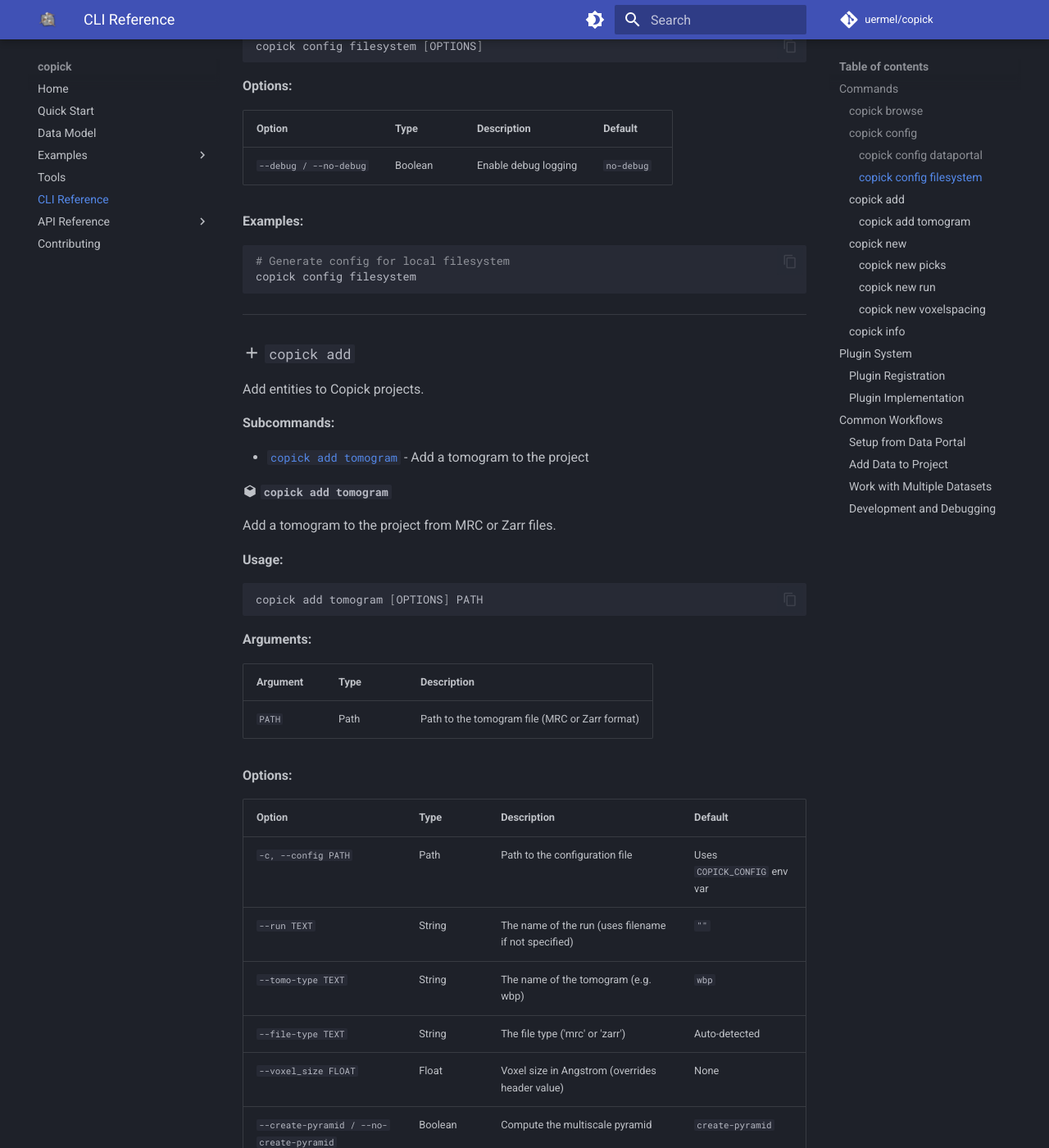
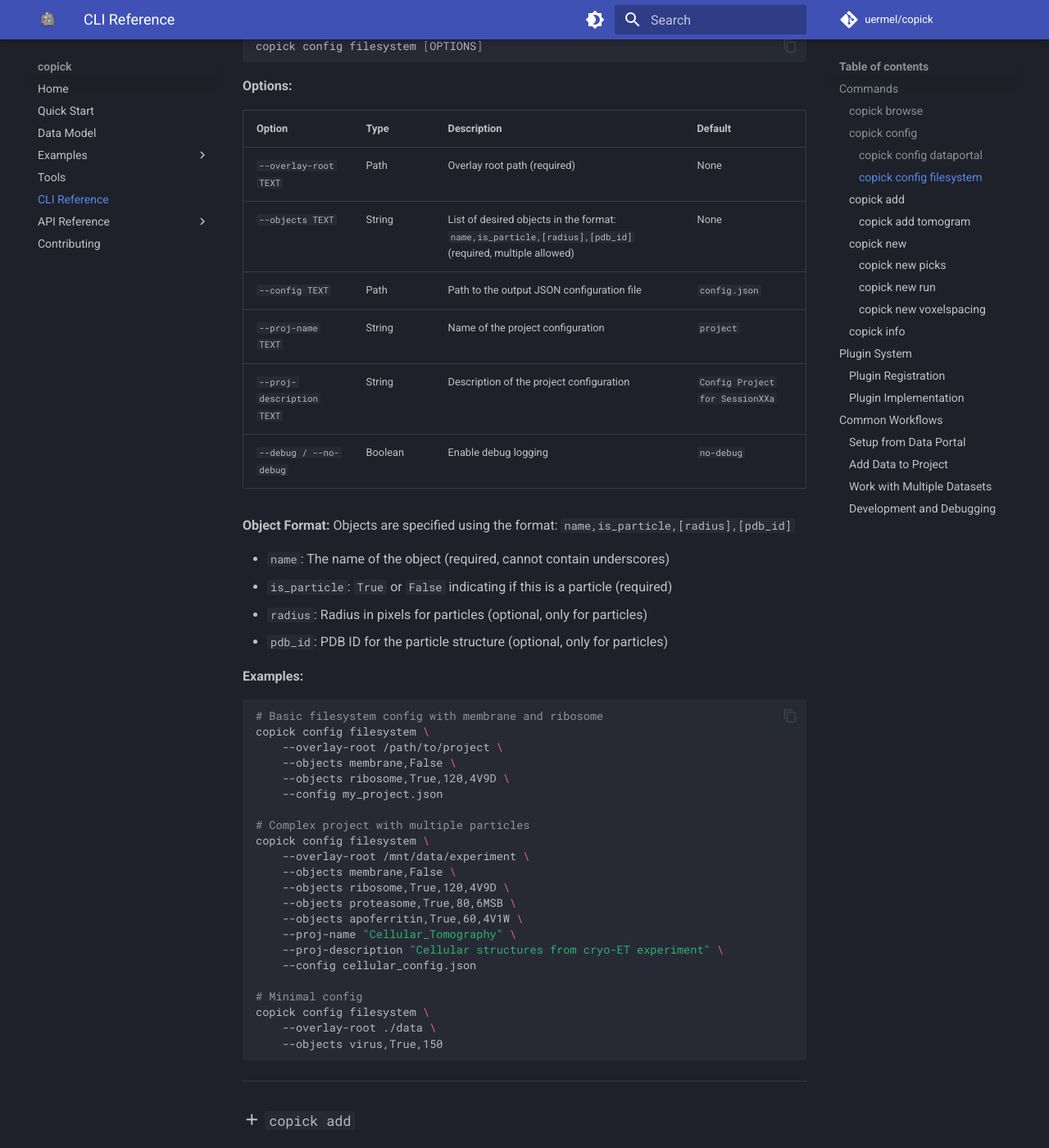
Before and after one commit to copick/copick, an MkDocs documentation site: the page built from docs/cli.md, in a window 1280 px wide and 1400 px high, scrolled down 2338 px. Shown: the whole window at 82% size. Built offline with MkDocs 1.6.1 and Material for MkDocs 9.7.7, drawn with Linux system fonts in a browser that asks for light colours; comment, search, counter and statistics services are not loaded.

````diff
--- a/docs/cli.md
+++ b/docs/cli.md
@@ -98,13 +98,46 @@
 
 | Option | Type | Description | Default |
 |--------|------|-------------|---------|
+| `--overlay-root TEXT` | Path | Overlay root path (required) | None |
+| `--objects TEXT` | String | List of desired objects in the format: `name,is_particle,[radius],[pdb_id]` (required, multiple allowed) | None |
+| `--config TEXT` | Path | Path to the output JSON configuration file | `config.json` |
+| `--proj-name TEXT` | String | Name of the project configuration | `project` |
+| `--proj-description TEXT` | String | Description of the project configuration | `Config Project for SessionXXa` |
 | `--debug / --no-debug` | Boolean | Enable debug logging | `no-debug` |
+
+**Object Format:**
+Objects are specified using the format: `name,is_particle,[radius],[pdb_id]`
+
+- `name`: The name of the object (required, cannot contain underscores)
+- `is_particle`: `True` or `False` indicating if this is a particle (required)
+- `radius`: Radius in pixels for particles (optional, only for particles)
+- `pdb_id`: PDB ID for the particle structure (optional, only for particles)
 
 **Examples:**
 
 ```bash
-# Generate config for local filesystem
-copick config filesystem
+# Basic filesystem config with membrane and ribosome
+copick config filesystem \
+    --overlay-root /path/to/project \
+    --objects membrane,False \
+    --objects ribosome,True,120,4V9D \
+    --config my_project.json
+
+# Complex project with multiple particles
+copick config filesystem \
+    --overlay-root /mnt/data/experiment \
+    --objects membrane,False \
+    --objects ribosome,True,120,4V9D \
+    --objects proteasome,True,80,6MSB \
+    --objects apoferritin,True,60,4V1W \
+    --proj-name "Cellular_Tomography" \
+    --proj-description "Cellular structures from cryo-ET experiment" \
+    --config cellular_config.json
+
+# Minimal config
+copick config filesystem \
+    --overlay-root ./data \
+    --objects virus,True,150
 ```
 
 ---
````
Also changed, not shown: 4 other files.
